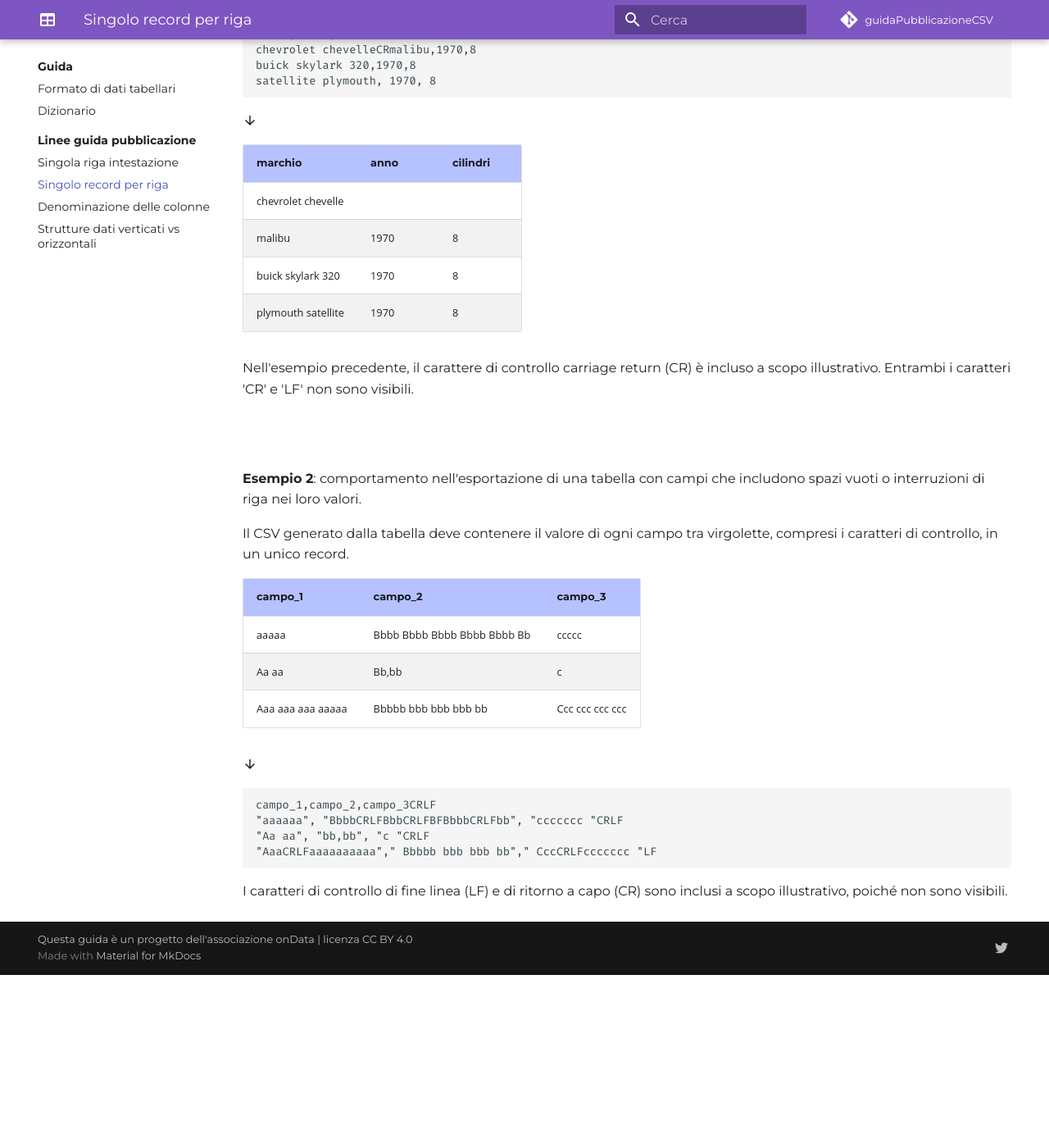
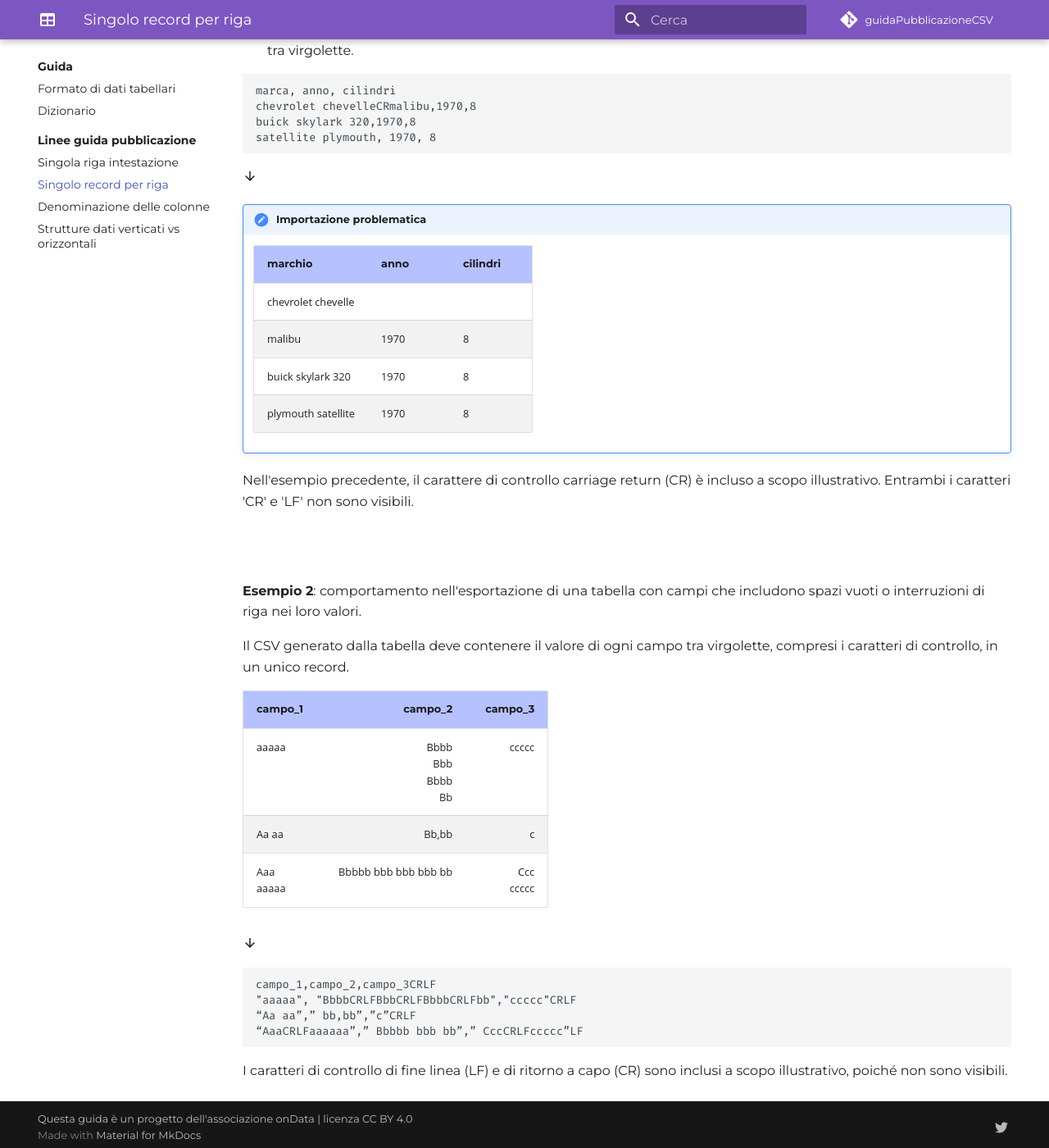
Before and after one commit to ondata/guidaPraticaPubblicazioneCSV, an MkDocs documentation site: the page built from docs/guida/linee_guida_pubblicazione/P02_singolo_record_riga.md, in a window 1280 px wide and 1400 px high, scrolled down 1323 px. Shown: the whole window at 82% size. Built offline with MkDocs 1.6.1 and Material for MkDocs 9.7.7, drawn with Linux system fonts in a browser that asks for light colours; comment, search, counter and statistics services are not loaded; before the commit the page ends 2512 px from its top, so only the background shows below that; some of the changed text lies outside the part shown.

Commit message:
close #24

````diff
--- a/docs/guida/linee_guida_pubblicazione/P02_singolo_record_riga.md
+++ b/docs/guida/linee_guida_pubblicazione/P02_singolo_record_riga.md
@@ -22,7 +22,8 @@
 
 **Esempio 1**: comportamento di un'importazione di un file CSV contenente spazi vuoti e/o ritorni a capo in varie circostanze.
 
-- <kbd>Caso 1</kbd>: Importazione di un CSV con valori di campo che includono spazi bianchi tra virgolette e separati da `,`.
+- <kbd>Caso 1</kbd> : Importazione di un CSV con valori di campo che includono spazi bianchi tra virgolette e separati da `,`.
+
 
 ```
 marca, anno, cilindri
@@ -33,13 +34,15 @@
 
 :material-arrow-down:
 
-|marchio|anno|cilindri|
-|-------|----|--------|
-|chevrolet chevrolet chevelle malibu|1970|8|
-|chevelle 320|1970|8|
-|malibu buick skylark|1970|8|
+!!! success "Importazione corretta"
 
-- <kbd>Caso 2</kbd>: Importazione di un CSV con valori di campo che includono spazi vuoti e un carattere CR non racchiuso tra virgolette.
+    |marchio|anno|cilindri|
+    |-------|----|--------|
+    |chevrolet chevrolet chevelle malibu|1970|8|
+    |chevelle 320|1970|8|
+    |malibu buick skylark|1970|8|
+
+- <kbd>Caso 2</kbd> : Importazione di un CSV con valori di campo che includono spazi vuoti e un carattere CR non racchiuso tra virgolette.
 
 ```
 marca, anno, cilindri
@@ -50,12 +53,14 @@
 
 :material-arrow-down:
 
-|marchio|anno|cilindri|
-|-------|----|--------|
-|chevrolet chevelle| | |
-|malibu|1970|8|
-|buick skylark 320|1970|8|
-|plymouth satellite|1970|8|
+!!! error "Importazione problematica"
+
+    |marchio|anno|cilindri|
+    |-------|----|--------|
+    |chevrolet chevelle| | |
+    |malibu|1970|8|
+    |buick skylark 320|1970|8|
+    |plymouth satellite|1970|8|
 
 Nell'esempio precedente, il carattere di controllo carriage return (CR) è incluso a scopo illustrativo. Entrambi i caratteri 'CR' e 'LF' non sono visibili.
 
@@ -66,18 +71,18 @@
 Il CSV generato dalla tabella deve contenere il valore di ogni campo tra virgolette, compresi i caratteri di controllo, in un unico record.
 
 |campo_1|campo_2|campo_3|
-|-------|-------|-------|
-|aaaaa|Bbbb Bbbb Bbbb Bbbb Bbbb Bb|ccccc|
+|-------|-------:|-------:|
+|aaaaa|Bbbb<br>Bbb<br>Bbbb<br>Bb|ccccc|
 |Aa aa|Bb,bb|c|
-|Aaa aaa aaa aaaaa|Bbbbb bbb bbb bbb bb|Ccc ccc ccc ccc|
+|Aaa<br>aaaaa|Bbbbb bbb bbb bbb bb|Ccc<br>ccccc|
 
 :material-arrow-down:
 
 ```
 campo_1,campo_2,campo_3CRLF
-"aaaaaa", "BbbbCRLFBbbCRLFBFBbbbCRLFbb", "ccccccc "CRLF
-"Aa aa", "bb,bb", "c "CRLF
-"AaaCRLFaaaaaaaaaa"," Bbbbb bbb bbb bb"," CccCRLFccccccc "LF
+"aaaaa", "BbbbCRLFBbbCRLFBbbbCRLFbb","ccccc"CRLF
+“Aa aa”,” bb,bb”,”c”CRLF
+“AaaCRLFaaaaaa”,” Bbbbb bbb bb”,” CccCRLFccccc”LF
 ```
 
 I caratteri di controllo di fine linea (LF) e di ritorno a capo (CR) sono inclusi a scopo illustrativo, poiché non sono visibili.
````
